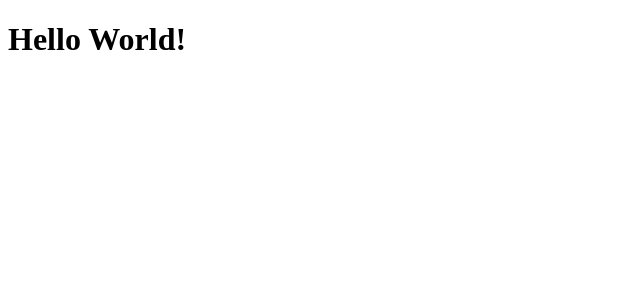
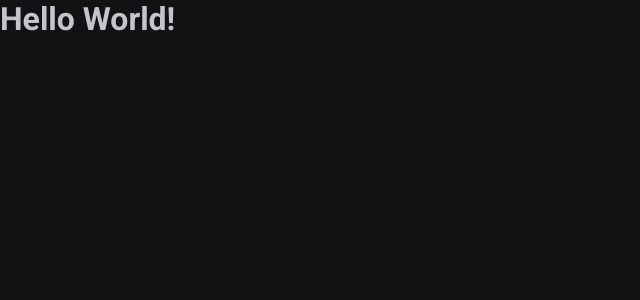
Before and after one commit to goncadanilo/react-timer, a React (Vite) app: page / in a window 1280 px wide. Shown: the top 300 px of the page, without its empty margins (0-640 px from the left). Built offline with nearby package versions, Linux system fonts and the light colour scheme.

Commit message:
feat: create global styles

```diff
--- a/src/App.tsx
+++ b/src/App.tsx
@@ -1,3 +1,13 @@
+import { ThemeProvider } from 'styled-components'
+import { GlobalStyle } from './styles/global'
+import { defaultTheme } from './styles/themes/default'
+
 export function App() {
-  return <h1>Hello World!</h1>
+  return (
+    <ThemeProvider theme={defaultTheme}>
+      <h1>Hello World!</h1>
+
+      <GlobalStyle />
+    </ThemeProvider>
+  )
 }
--- /dev/null
+++ b/src/styles/global.ts
@@ -0,0 +1,25 @@
+import { createGlobalStyle } from 'styled-components'
+
+export const GlobalStyle = createGlobalStyle`
+  * {
+    margin: 0;
+    padding: 0;
+    box-sizing: border-box;
+  }
+
+  :focus {
+    outline: 0;
+    box-shadow: 0 0 0 2px ${(props) => props.theme['green-500']};
+  }
+
+  body {
+    background: ${(props) => props.theme['gray-900']};
+    color: ${(props) => props.theme['gray-300']};
+  }
+
+  body, input-security, textarea, button {
+    font-family: 'Roboto', sans-serif;
+    font-weight: 400;
+    font-size: 1rem;
+  }
+`
```
